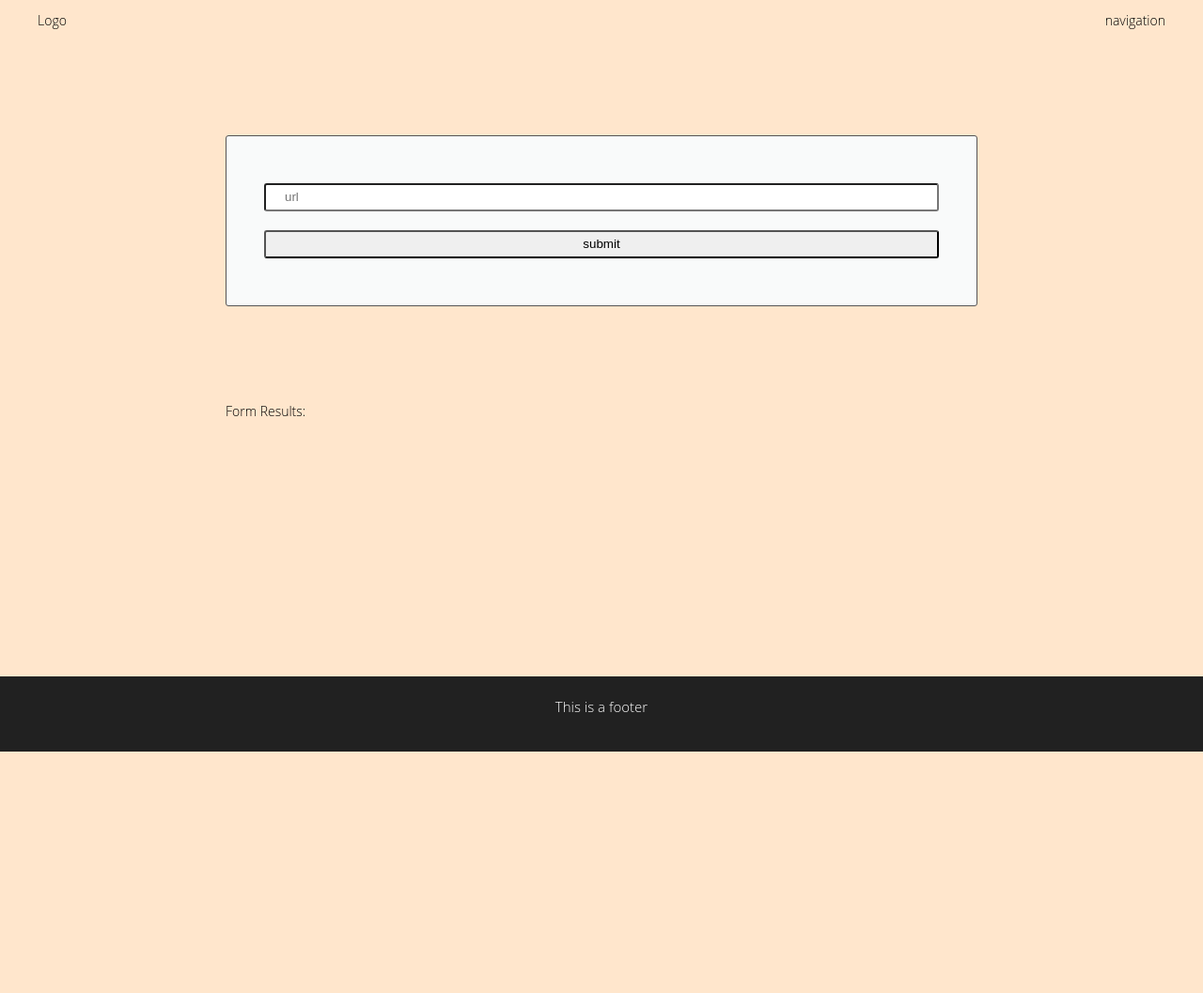
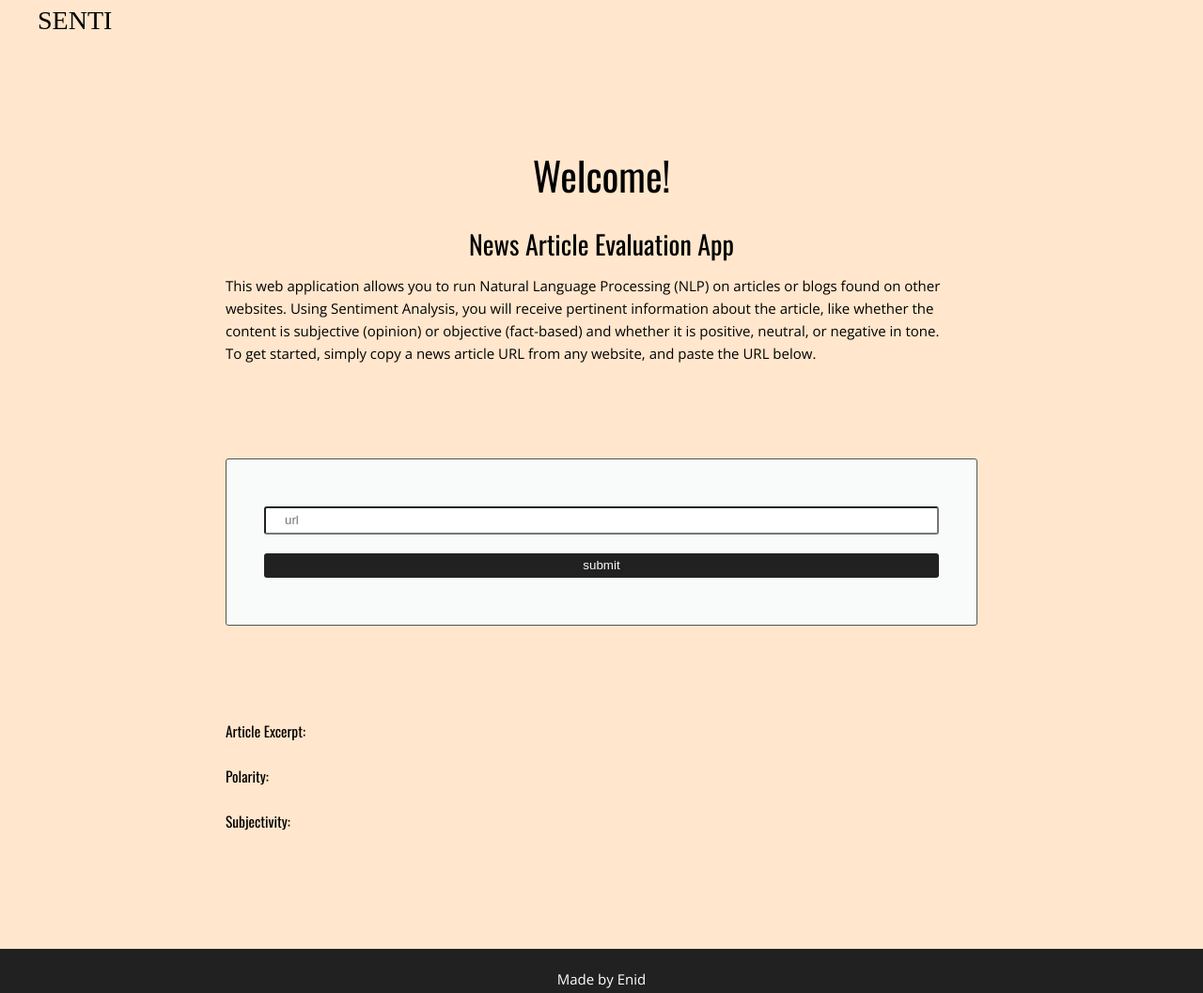
Before and after one commit to Enid-Sky/evaluate-the-news-nlp, a website built with webpack: page src/client/views/index.html in a window 1280 px wide. Shown: the whole page at 94% size. Before the commit the page ends 800 px from the top, so only its background shows below. Built offline with nearby package versions, Linux system fonts and the light colour scheme; a web font is replaced by a local one.

Commit message:
adds font detailed information to sections

```diff
--- a/src/client/views/index.html
+++ b/src/client/views/index.html
@@ -3,38 +3,68 @@
 
 <head>
     <meta charset="utf-8">
+    <meta name="viewport" content="width=device-width, initial-scale=1.0" />
+    <meta name="description"
+        content="This is a Sass boilerplate that can be used to initialize any basic Sass project" />
+    <link rel="stylesheet" type="text/css" href="//fonts.googleapis.com/css?family=Open+Sans" />
+    <link rel="stylesheet" type="text/css" href="//fonts.googleapis.com/css?family=Oswald" />
     <title>Test</title>
+    <link href="https://fonts.googleapis.com/css2?family=MuseoModerno:wght@800&display=swap" rel="stylesheet">
 
 </head>
 
 <body>
 
-    <header>
-        <div class="">
-            Logo
+    <header class="header">
+        <div class="senti">
+            SENTI
         </div>
-        <div class="">
-            navigation
+        <div class="nav">
         </div>
     </header>
 
     <main>
         <section>
+            <h1 class="welcome">
+                Welcome!
+            </h1>
+            </div>
+            <h2 class="heading-secondary">
+                News Article Evaluation App
+            </h2>
+            <p class="header__text">
+                This web application allows you
+                to run Natural Language Processing (NLP) on articles or blogs found on other websites. Using Sentiment
+                Analysis, you will receive pertinent information about the article, like whether the content is
+                subjective (opinion)
+                or objective (fact-based) and whether it is positive, neutral, or negative in tone. <br>To get started,
+                simply copy a news article URL from any website, and paste the URL below.
+            </p>
+        </section>
+        <section>
             <form class="" onsubmit="return Client.handleSubmit(event)">
                 <input id="url" type="text" name="input" value="" onblur="onBlur()" placeholder="url">
-                <input type="submit" name="" value="submit" onclick="return Client.handleSubmit(event)"
+                <input id="button" type="submit" name="" value="submit" onclick="return Client.handleSubmit(event)"
                     onsubmit="return Client.handleSubmit(event)">
             </form>
-            <section>
+        </section>
 
-                <section>
-                    <strong>Form Results:</strong>
-                    <div id="results"></div>
-                </section>
+        <section>
+            <h4>Article Excerpt:</h4>
+            <div id="text">
+            </div><br>
+            <h4>Polarity:</h4>
+            <div id="polarity">
+            </div><br>
+            <h4>Subjectivity:</h4>
+            <div id="subjectivity">
+            </div><br>
+        </section>
+
     </main>
 
     <footer>
-        <p>This is a footer</p>
+        <p>Made by Enid</p>
     </footer>
 
 </body>
```
